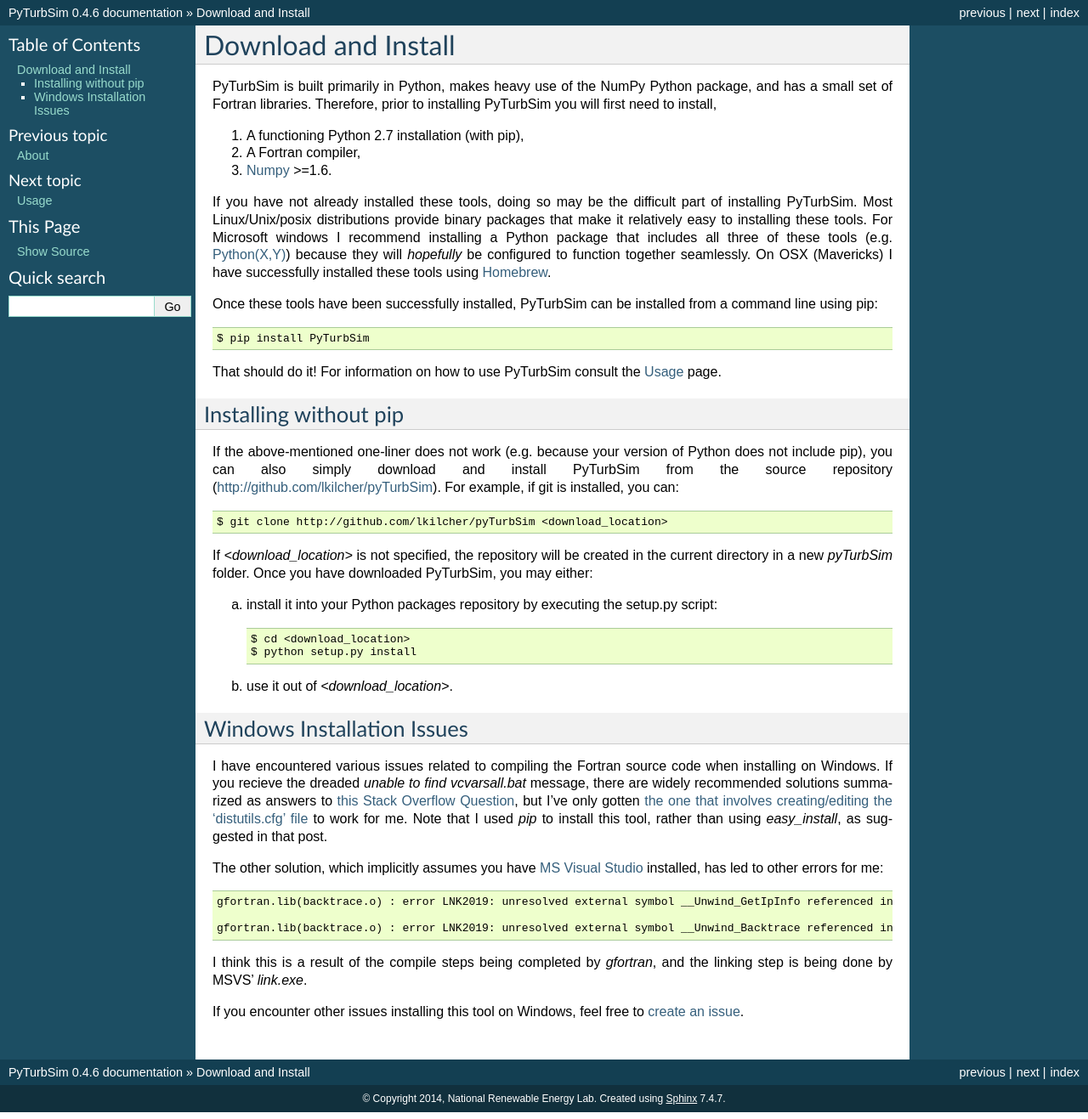
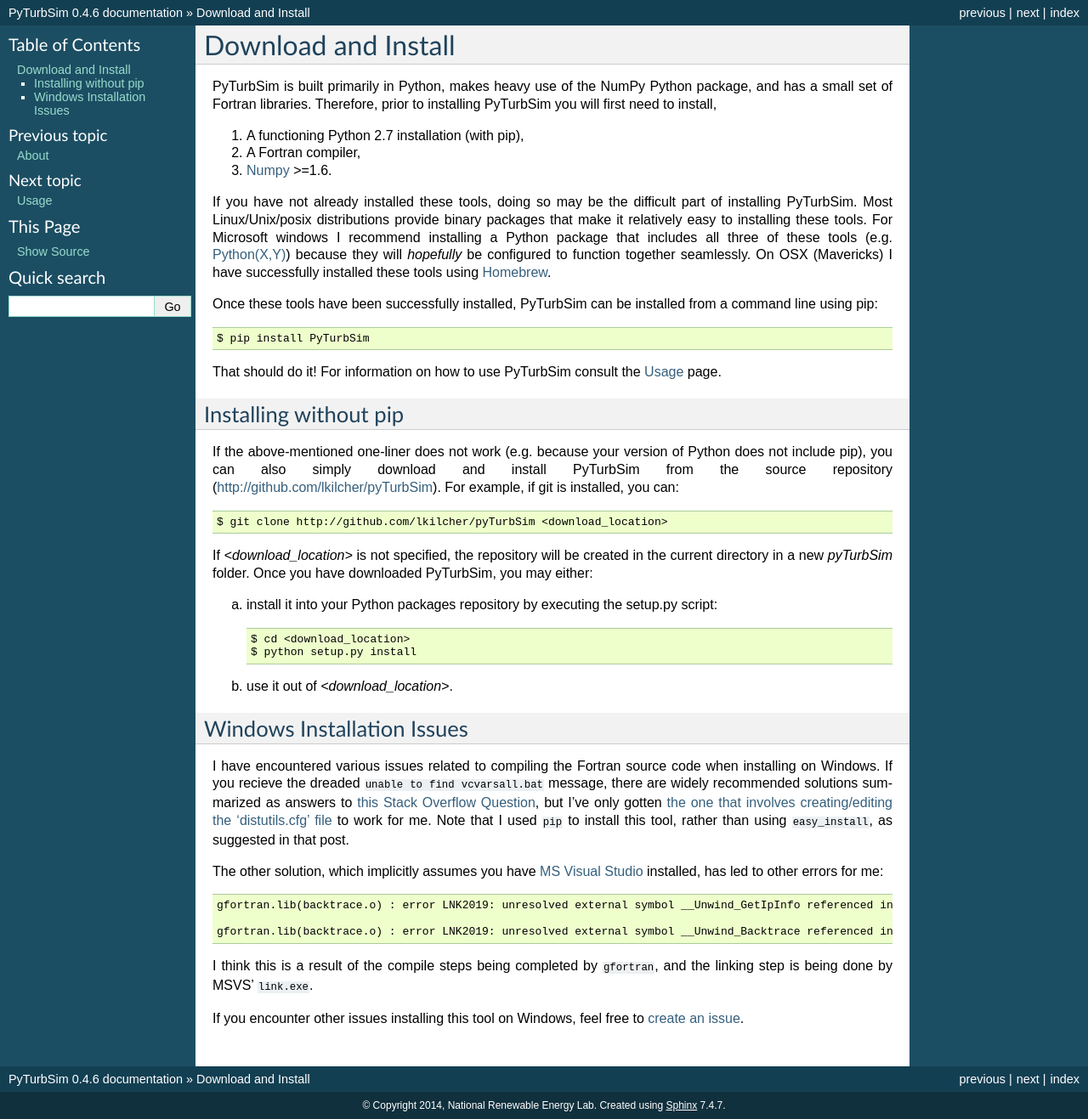
Before and after one commit to lkilcher/pyTurbSim, a Sphinx documentation site: the page built from doc/source/install.rst, in a window 1280 px wide. Shown: the whole page at 85% size. Built offline with Sphinx 7.4.7, drawn with Linux system fonts in a browser that asks for light colours; pages that are not in the unit, such as notebooks, are missing from menus.

Commit message:
Fix docs a bit.

```diff
--- a/doc/source/install.rst
+++ b/doc/source/install.rst
@@ -37,7 +37,7 @@
 Windows Installation Issues
 ---------------------------
 
-I have encountered various issues related to compiling the Fortran source code when installing on Windows. If you recieve the dreaded `unable to find vcvarsall.bat` message, there are widely recommended solutions summarized as answers to `this Stack Overflow Question <http://stackoverflow.com/questions/2817869/error-unable-to-find-vcvarsall-bat>`_, but I've only gotten `the one that involves creating/editing the 'distutils.cfg' file <http://stackoverflow.com/a/2838827/2121597>`_ to work for me. Note that I used `pip` to install this tool, rather than using `easy_install`, as suggested in that post.
+I have encountered various issues related to compiling the Fortran source code when installing on Windows. If you recieve the dreaded ``unable to find vcvarsall.bat`` message, there are widely recommended solutions summarized as answers to `this Stack Overflow Question <http://stackoverflow.com/questions/2817869/error-unable-to-find-vcvarsall-bat>`_, but I've only gotten `the one that involves creating/editing the 'distutils.cfg' file <http://stackoverflow.com/a/2838827/2121597>`_ to work for me. Note that I used ``pip`` to install this tool, rather than using ``easy_install``, as suggested in that post.
 
 The other solution, which implicitly assumes you have `MS Visual Studio <https://www.visualstudio.com/>`_ installed, has led to other errors for me::
 
@@ -45,6 +45,6 @@
 
     gfortran.lib(backtrace.o) : error LNK2019: unresolved external symbol __Unwind_Backtrace referenced in function __gfortran_backtrace
 
-I think this is a result of the compile steps being completed by `gfortran`, and the linking step is being done by MSVS' `link.exe`.
+I think this is a result of the compile steps being completed by ``gfortran``, and the linking step is being done by MSVS' ``link.exe``.
 
 If you encounter other issues installing this tool on Windows, feel free to `create an issue <https://github.com/lkilcher/pyTurbSim/issues>`_.
```
